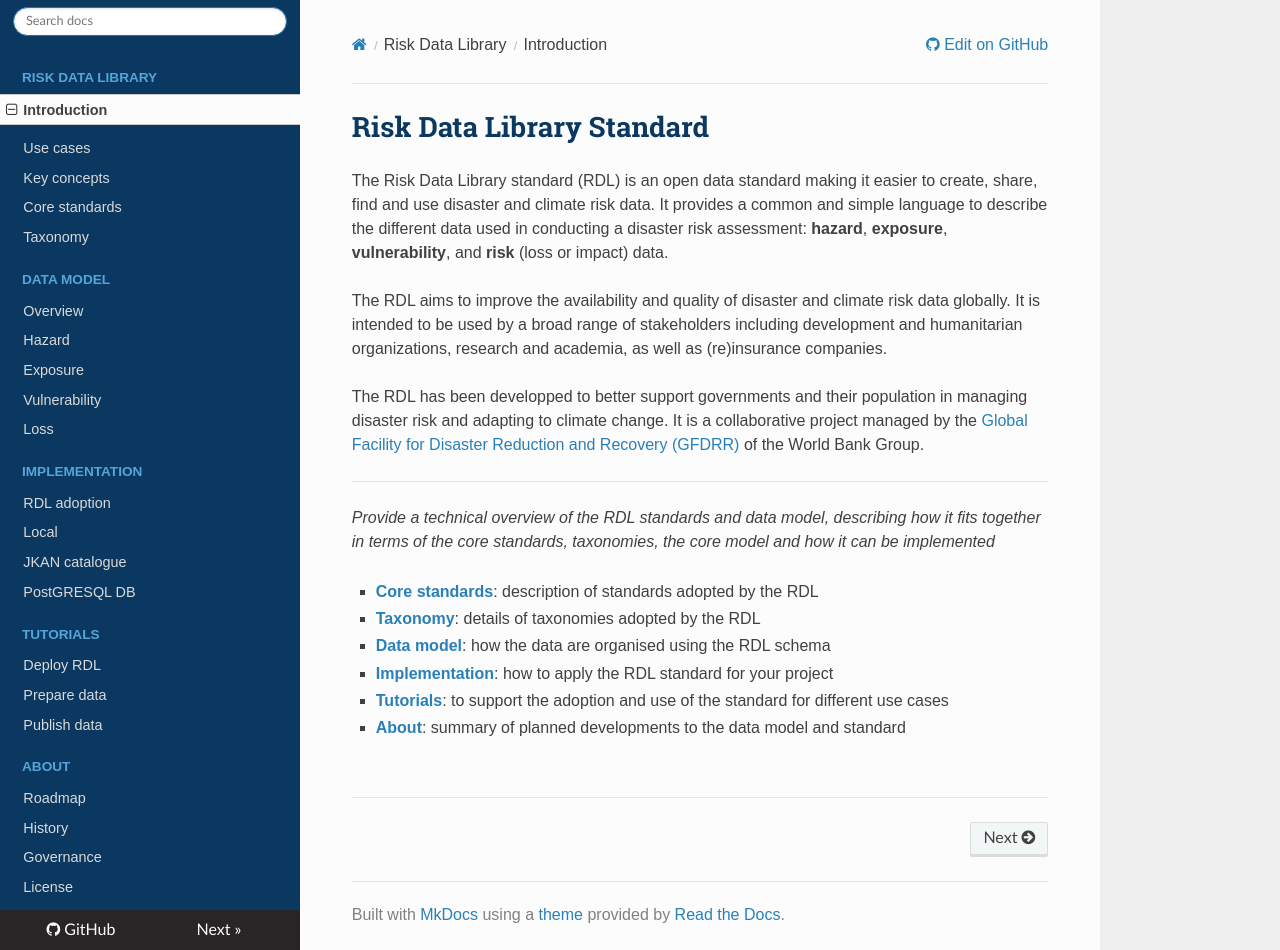
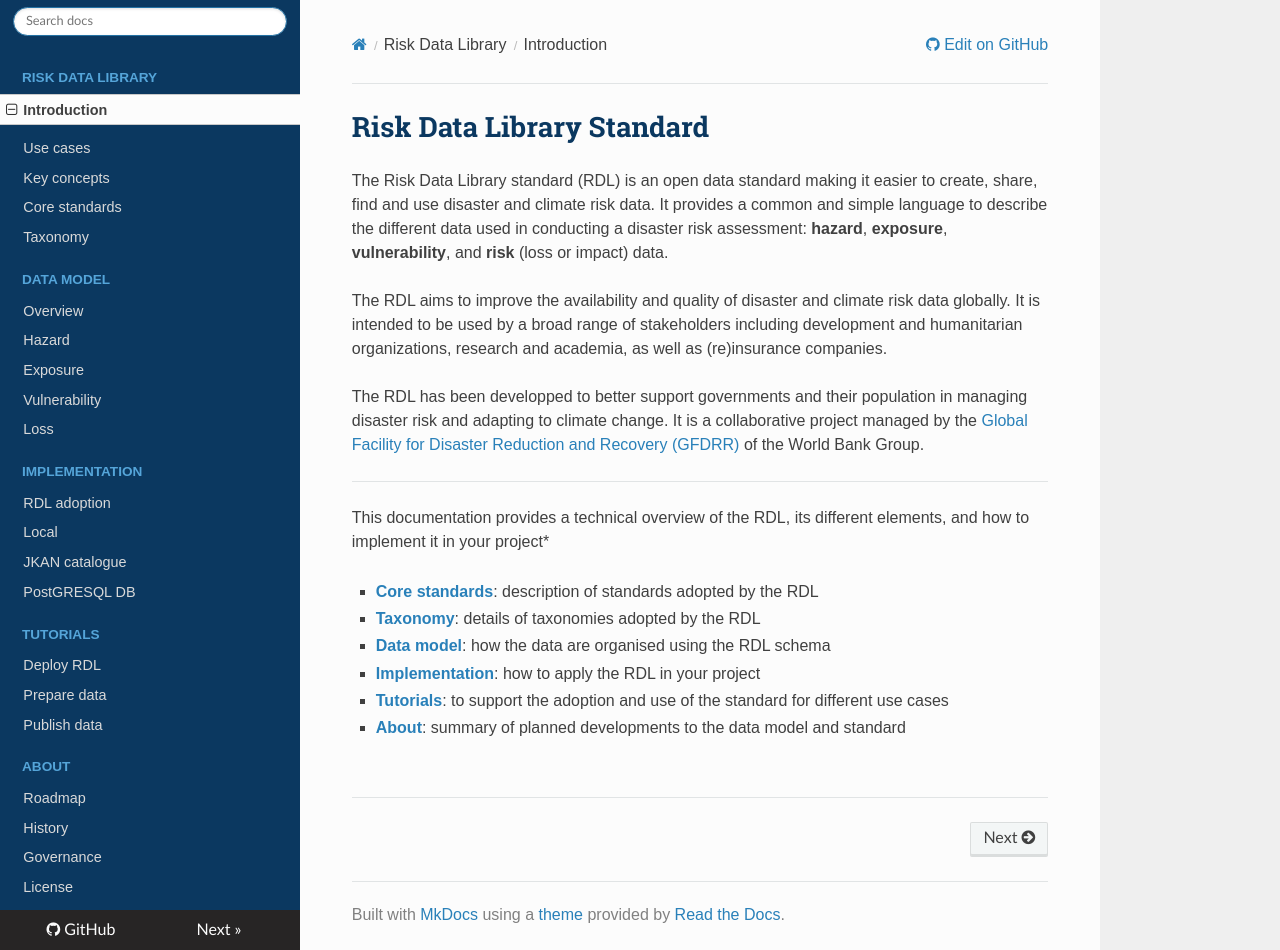
Before and after one commit to GFDRR/rdl-docs, an MkDocs documentation site: the page built from docs/index.md, in a window 1280 px wide and 950 px high. Built offline with MkDocs 1.6.1, drawn with Linux system fonts in a browser that asks for light colours; nearby versions of some CDN libraries.

Commit message:
Update index.md

```diff
--- a/docs/index.md
+++ b/docs/index.md
@@ -8,7 +8,7 @@ The RDL has been developped to better support governments and their population i
 
 <hr>
 
-*Provide a technical overview of the RDL standards and data model, describing how it fits together in terms of the core standards, taxonomies, the core model and how it can be implemented*
+This documentation provides a technical overview of the RDL, its different elements, and how to implement it in your project*
 
 - [**Core standards**](standards.md): description of standards adopted by the RDL
 <br>
@@ -16,7 +16,7 @@ The RDL has been developped to better support governments and their population i
 <br>
 - [**Data model**](datamodel.md): how the data are organised using the RDL schema
 <br>
-- [**Implementation**](implementation.md): how to apply the RDL standard for your project
+- [**Implementation**](implementation.md): how to apply the RDL in your project
 <br>
 - [**Tutorials**](tutorials.md): to support the adoption and use of the standard for different use cases
 <br>
```
